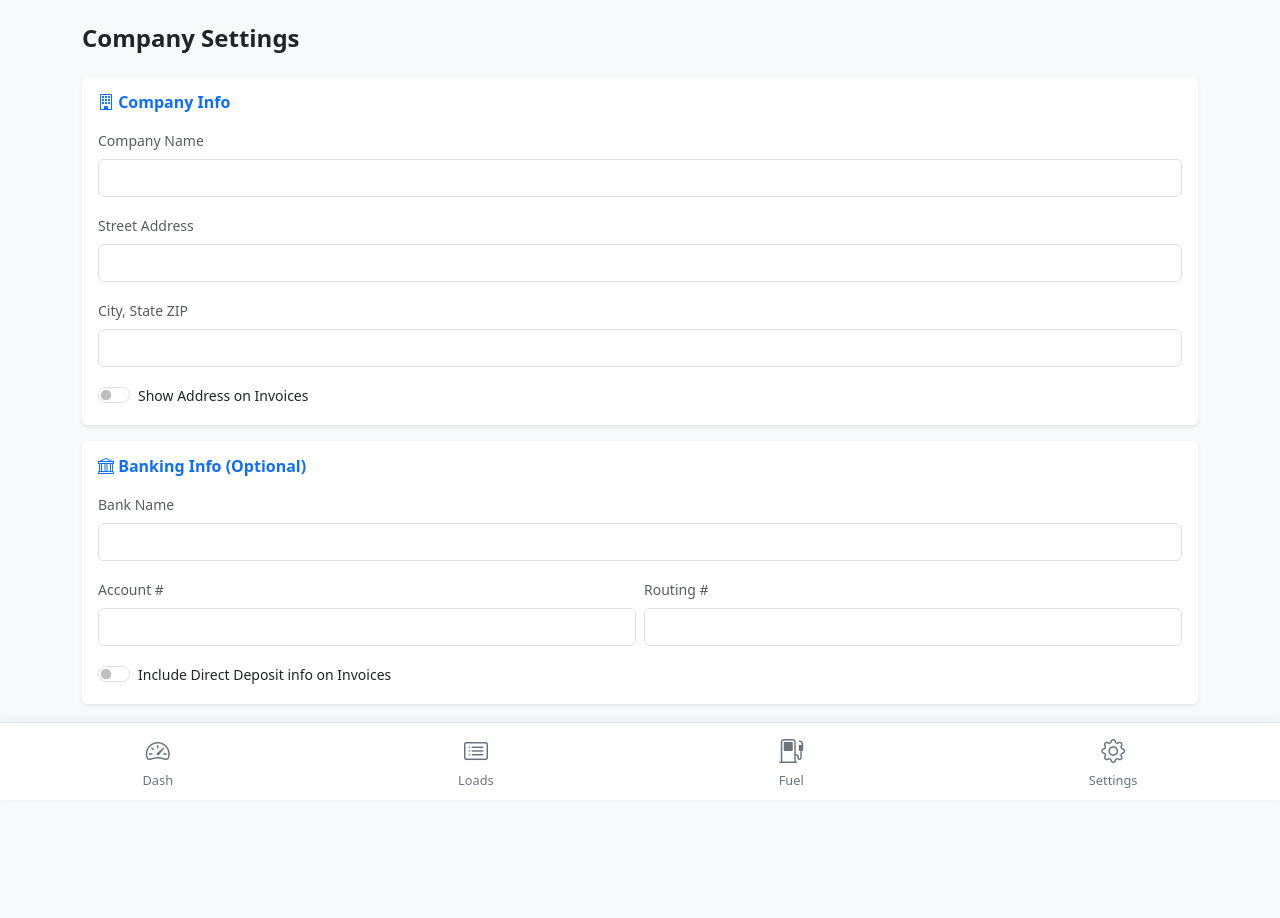
After one commit to Fahmula/loadpilot, a FastAPI app: template templates/settings.html in a window 1280 px wide. The commit adds this page. Run offline with FastAPI, Linux system fonts and the light colour scheme; the template is opened without the code that fills it, so the values that code supplies are empty; some libraries are stand-ins or nearby versions.

Commit message:
feat: add company settings and invoice number to loads
Introduce a new `CompanySettings` model and corresponding CRUD operations
to manage company information (name, address, banking) and display
preferences. Add an `invoice_number` field to the `Load` model. Include
a new settings page with HTMX-powered saving and update the navigation
in the base template.

- Add `CompanySettings` model to [`models.py`](models.py)
- Add `get_settings` and `update_settings` to [`crud.py`](crud.py)
- Create `SettingsUpdate` schema in [`schemas.py`](schemas.py)
- Add settings routes and HTMX save endpoint in [`routers/views.py`](routers/views.py)
- Update [`templates/base.html`](templates/base.html) and add [`templates/settings.html`](templates/settings.html)

```diff
--- a/templates/base.html
+++ b/templates/base.html
@@ -70,7 +70,7 @@
             <i class="bi bi-fuel-pump"></i>
             Fuel
         </a>
-        <a href="#" class="nav-item">
+        <a href="/settings" class="nav-item {% if request.url.path == '/settings' %}active{% endif %}">
             <i class="bi bi-gear"></i>
             Settings
         </a>
--- /dev/null
+++ b/templates/settings.html
@@ -0,0 +1,62 @@
+{% extends "base.html" %}
+
+{% block content %}
+<h2 class="h4 mb-4 fw-bold">Company Settings</h2>
+
+<form hx-post="/settings/save" hx-target="#save-result" class="pb-5">
+
+    <!-- General Info Card -->
+    <div class="card shadow-sm border-0 mb-3">
+        <div class="card-body">
+            <h6 class="card-title text-primary fw-bold mb-3"><i class="bi bi-building"></i> Company Info</h6>
+            <div class="mb-3">
+                <label class="form-label small text-muted">Company Name</label>
+                <input type="text" name="company_name" class="form-control" value="{{ settings.company_name or '' }}">
+            </div>
+            <div class="mb-3">
+                <label class="form-label small text-muted">Street Address</label>
+                <input type="text" name="street_address" class="form-control" value="{{ settings.street_address or '' }}">
+            </div>
+            <div class="mb-3">
+                <label class="form-label small text-muted">City, State ZIP</label>
+                <input type="text" name="city_state_zip" class="form-control" value="{{ settings.city_state_zip or '' }}">
+            </div>
+            <div class="form-check form-switch mt-2">
+                <input class="form-check-input" type="checkbox" name="show_address_on_invoice" value="true" {% if settings.show_address_on_invoice %}checked{% endif %}>
+                <label class="form-check-label small">Show Address on Invoices</label>
+            </div>
+        </div>
+    </div>
+
+    <!-- Banking Info Card -->
+    <div class="card shadow-sm border-0 mb-4">
+        <div class="card-body">
+            <h6 class="card-title text-primary fw-bold mb-3"><i class="bi bi-bank"></i> Banking Info (Optional)</h6>
+            <div class="mb-3">
+                <label class="form-label small text-muted">Bank Name</label>
+                <input type="text" name="bank_name" class="form-control" value="{{ settings.bank_name or '' }}">
+            </div>
+            <div class="row g-2 mb-3">
+                <div class="col-6">
+                    <label class="form-label small text-muted">Account #</label>
+                    <input type="text" name="account_number" class="form-control" value="{{ settings.account_number or '' }}">
+                </div>
+                <div class="col-6">
+                    <label class="form-label small text-muted">Routing #</label>
+                    <input type="text" name="routing_number" class="form-control" value="{{ settings.routing_number or '' }}">
+                </div>
+            </div>
+            <div class="form-check form-switch mt-2">
+                <input class="form-check-input" type="checkbox" name="show_bank_on_invoice" value="true" {% if settings.show_bank_on_invoice %}checked{% endif %}>
+                <label class="form-check-label small">Include Direct Deposit info on Invoices</label>
+            </div>
+        </div>
+    </div>
+
+    <div id="save-result"></div> <!-- HTMX puts the success message here -->
+
+    <button type="submit" class="btn btn-primary w-100 fw-bold shadow-sm mb-4">
+        <i class="bi bi-save"></i> Save Settings
+    </button>
+</form>
+{% endblock %}
```
Also changed, not shown: crud.py (+18 -0 lines), models.py (+21 -2 lines), routers/views.py (+42 -0 lines), schemas.py (+11 -0 lines).
